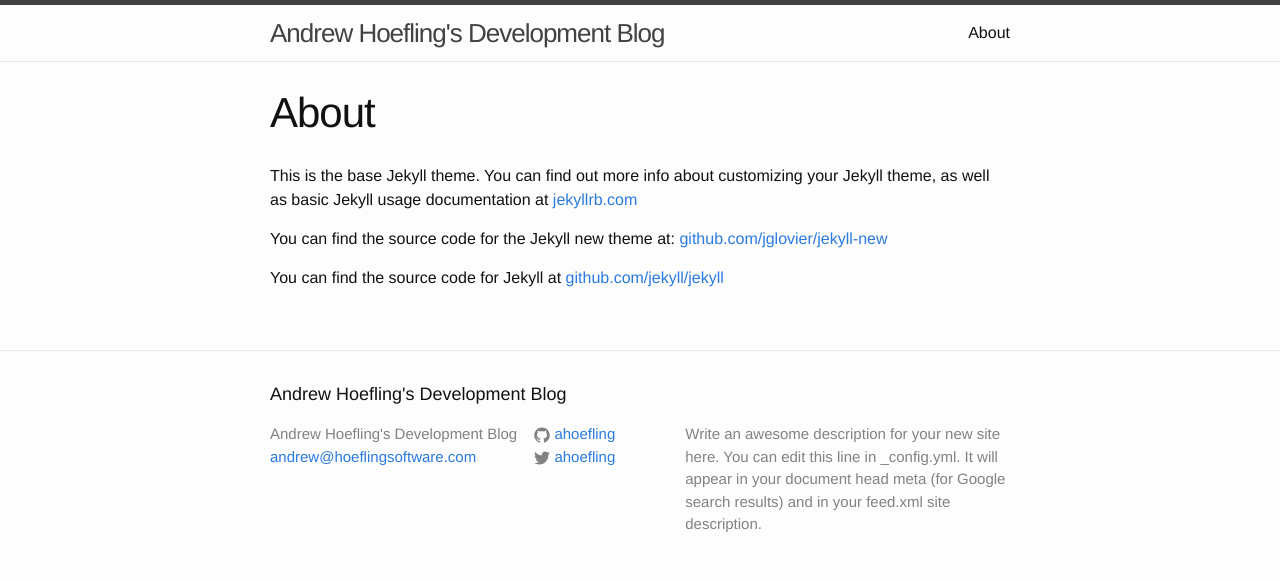
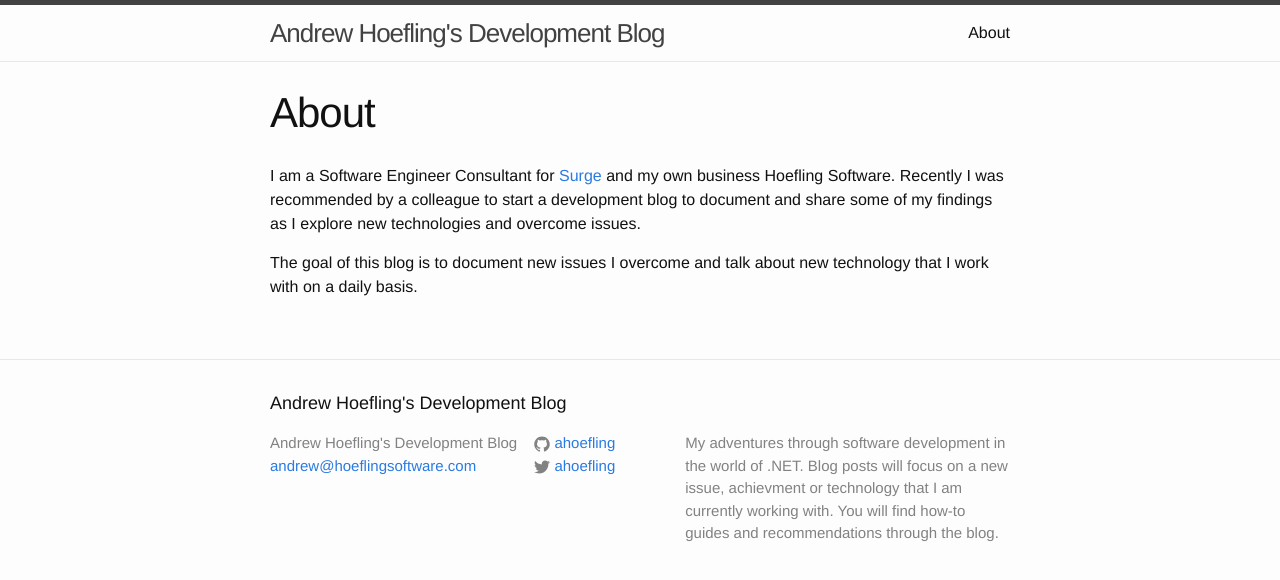
Before and after one commit to SkyeHoefling/ahoefling.github.io, a Jekyll site: the page built from about.md, in a window 1280 px wide. Shown: the top 580 px of the page. Built offline with Jekyll 4.4.1, drawn with Linux system fonts in a browser that asks for light colours.

Commit message:
Updating content for about page and home page summary

```diff
--- a/_config.yml
+++ b/_config.yml
@@ -2,9 +2,10 @@
 title: Andrew Hoefling's Development Blog
 email: andrew@hoeflingsoftware.com
 description: > # this means to ignore newlines until "baseurl:"
-  Write an awesome description for your new site here. You can edit this
-  line in _config.yml. It will appear in your document head meta (for
-  Google search results) and in your feed.xml site description.
+  My adventures through software development in the world of .NET.
+  Blog posts will focus on a new issue, achievment or technology
+  that I am currently working with. You will find how-to guides and
+  recommendations through the blog.
 baseurl: "" # the subpath of your site, e.g. /blog/
 url: "http://ahoefling.github.io" # the base hostname & protocol for your site
 twitter_username: ahoefling
--- a/about.md
+++ b/about.md
@@ -4,8 +4,6 @@ title: About
 permalink: /about/
 ---
 
-This is the base Jekyll theme. You can find out more info about customizing your Jekyll theme, as well as basic Jekyll usage documentation at [jekyllrb.com](http://jekyllrb.com/)
+I am a Software Engineer Consultant for [Surge](http://www.surgeforware.com/) and my own business Hoefling Software. Recently I was recommended by a colleague to start a development blog to document and share some of my findings as I explore new technologies and overcome issues.
 
-You can find the source code for the Jekyll new theme at: [github.com/jglovier/jekyll-new](https://github.com/jglovier/jekyll-new)
-
-You can find the source code for Jekyll at [github.com/jekyll/jekyll](https://github.com/jekyll/jekyll)
+The goal of this blog is to document new issues I overcome and talk about new technology that I work with on a daily basis.
```
